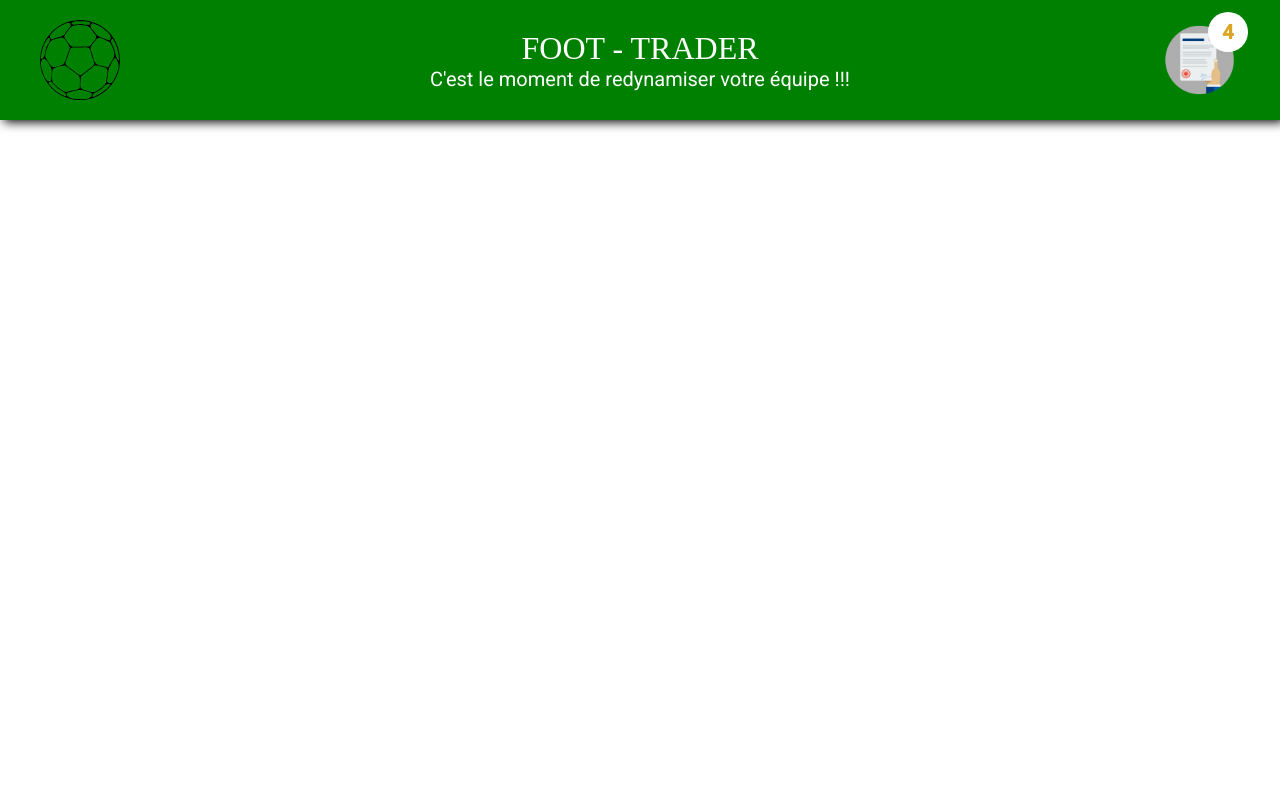
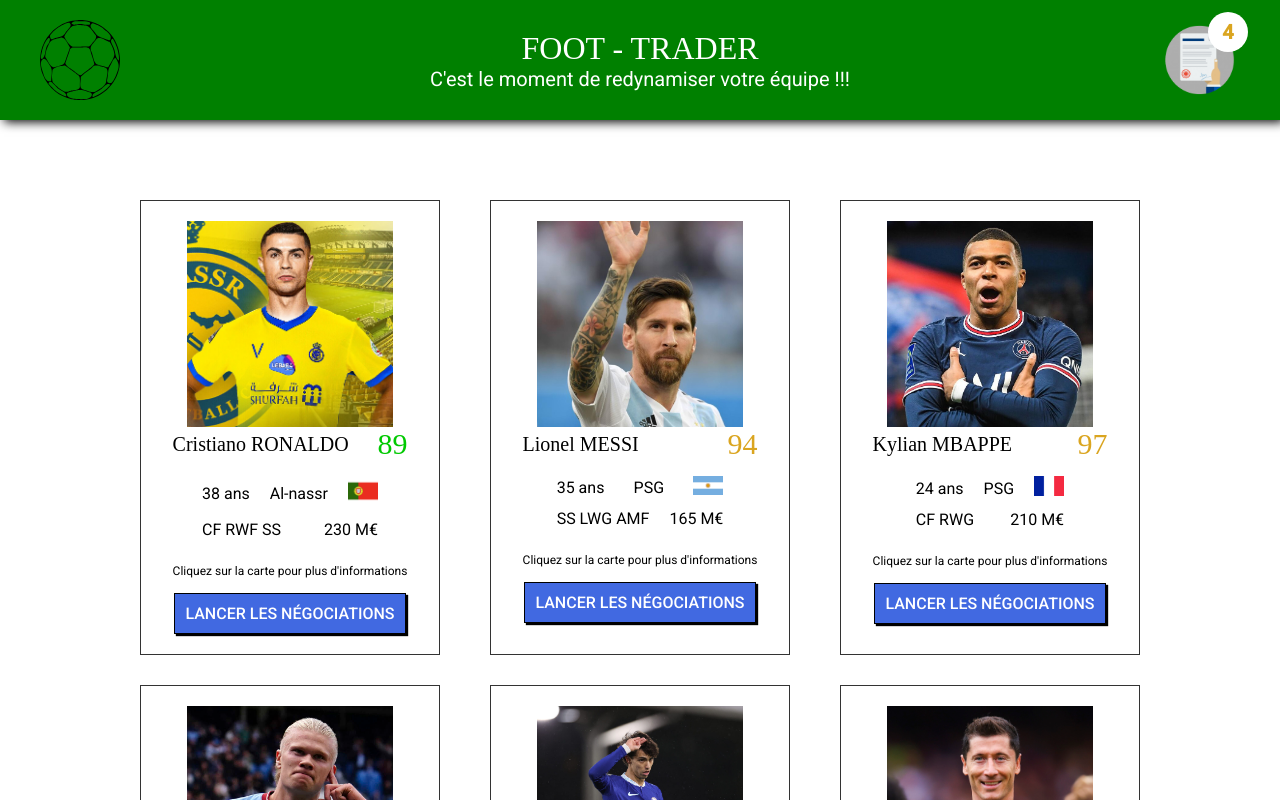
Before and after one commit to NanmegniNgassam/foot-trader, a React (Create React App) app: page / in a window 1280 px wide. Shown: the top 800 px of the page. Built offline with nearby package versions, Linux system fonts and the light colour scheme; a web font is replaced by a local one.

Commit message:
core PlayerList component

```diff
--- a/src/components/App.js
+++ b/src/components/App.js
@@ -2,7 +2,7 @@
 import '../styles/App.css'
 import Banner from './Banner';
 import Cart from './Cart';
-/*{import Footer from './Footer';}*/
+import Footer from './Footer';
 import PlayerList from './PlayerList';
 
 function App() {
@@ -15,7 +15,7 @@
         <PlayerList />
         <Cart isShownMenu={isShownMenu} setIsShownMenu={setIsShownMenu} />
       </main>
-      {/*<Footer />*/}
+      <Footer />
     </div>
   );
 }
--- a/src/components/Footer.js
+++ b/src/components/Footer.js
@@ -1,4 +1,3 @@
-import footerImg from '../assets/images/footer-image.jpg';
 import pisoft from '../assets/images/pisoft.png';
 import openClassRoom from '../assets/images/Logo_OpenClassrooms.png';
 import coursera from '../assets/images/coursera_logo.png'
--- /dev/null
+++ b/src/components/PlayerData.js
@@ -0,0 +1,46 @@
+import '../styles/PlayerData.css'
+
+const PlayerData = ({player, isCardClicked, setIsCardClicked}) => {
+    return (!isCardClicked) ? (
+        <div className='data-first-face'>
+            <p>
+                <span>{player.age} ans</span>
+                <span>{player.currentClub}</span>
+                <span> <img src={player.nationality} alt={player.description} /></span>
+            </p>
+            <p>
+                <span>{player.position.join(' ')}</span>
+                <span>{player.transfertAmount} M€</span>
+            </p>
+        </div>
+    ) : (
+        <div className='data-first-face data-second-face'>
+            <p>
+                <span>Taille : {player.height} cm</span>
+                <span>Poids : {player.weight} kg</span>
+            </p>
+            <p>
+                <span>Pied fort : {(player.strongFoot === 'R') ? 'Droit' : 'Gauche'}</span>
+                <span
+                    style={(player.speed >= 90) ? {color : 'goldenrod'}: {color : '#00c900'}}
+                >
+                    Vitesse : {player.speed}
+                </span>
+            </p>
+            <p>
+                <span
+                    style={(player.precision >= 90) ? {color : 'goldenrod'}: {color : '#00c900'}}
+                >
+                    Précision : {player.precision}
+                </span>
+                <span
+                    style={(player.pass >= 90) ? {color : 'goldenrod'}: {color : '#00c900'}}
+                >
+                    Passe : {player.pass}
+                </span>
+            </p>
+        </div>
+    );
+}
+
+export default PlayerData;
--- /dev/null
+++ b/src/components/PlayerItem.js
@@ -0,0 +1,35 @@
+import { useState } from 'react';
+import '../styles/PlayerItem.css';
+import PlayerData from './PlayerData';
+
+const PlayerItem = ({player}) => {
+    const [isCardClicked, setIsCardClicked] = useState(false);
+    const [isListed, setIsListed] = useState(false); // Etat du cart sur sa présence ou non;
+    const textAction = (isListed) ? 'Négociations en cours ...' : 'Lancer les négociations';
+
+    return (
+        <li className="playerItem" key={player.id} onClick={() => setIsCardClicked(!isCardClicked)}>
+
+            <img src={player.cover} alt={player.description} />
+
+            <div className="player-informations">
+                <p>
+                    <span className='player-name title'>{player.name}</span>
+                    <span
+                        className='player-grade title'
+                        style={(player.grade >= 90) ? {color : 'goldenrod'} : {color : '#00c900'}}
+                    >
+                        {player.grade}
+                    </span>
+                </p>
+
+                <PlayerData player={player} isCardClicked={isCardClicked} setIsCardClicked={setIsCardClicked} />
+
+                <p className='hint' >Cliquez sur la carte pour plus d'informations</p>
+                <span className='action-btn' onClick={() => setIsListed(true)}> {textAction} </span>
+            </div>
+        </li>
+    );
+}
+
+export default PlayerItem;
--- a/src/components/PlayerList.js
+++ b/src/components/PlayerList.js
@@ -1,11 +1,16 @@
-/*{import playerList from '../datas/playerList';}*/
+import playerList from '../datas/playerList';
 import '../styles/PlayerList.css'
+import PlayerItem from './PlayerItem';
 
 function PlayerList() {
 
     return (
         <section className='list-layout'>
-
+            <ul className="shopping-list">
+                {playerList.map((player) => (
+                    <PlayerItem player={player}/>
+                ))}
+            </ul>
         </section>
     );
 }
--- a/src/datas/playerList.js
+++ b/src/datas/playerList.js
@@ -41,7 +41,7 @@
 import Spain from '../assets/images/countries/Spain.png'
 import Cameroon from '../assets/images/countries/Cameroon.png'
 
-export const playerList = [
+const playerList = [
   {
     id : '1cr',
     name : 'Cristiano RONALDO',
@@ -657,5 +657,7 @@
     pass : 91,
     speed : 92,
     agility : 90
-  },
+  }
 ]
+
+export default playerList;
--- a/src/styles/App.css
+++ b/src/styles/App.css
@@ -0,0 +1,3 @@
+.main-layout {
+    position: relative;
+}
--- a/src/styles/Banner.css
+++ b/src/styles/Banner.css
@@ -5,7 +5,7 @@
     background-color: #008000;
     padding: 20px 40px;
     box-shadow: 4px 2px 10px;
-    margin-bottom: 40px;
+    margin-bottom: 80px;
 }
 
 .img-container, .cart-icon {
--- a/src/styles/Cart.css
+++ b/src/styles/Cart.css
@@ -2,11 +2,13 @@
     padding: 10px;
     position: absolute;
     right: 0;
+    top: 0;
     box-shadow: -4px -4px 20px;
     display: flex;
     flex-direction: column;
     gap: 20px;
     max-width: 400px;
+    background-color: #FFFFFF;
 }
 .cart-layout div > span {
     display: block;
--- /dev/null
+++ b/src/styles/PlayerData.css
@@ -0,0 +1,19 @@
+.data-first-face p {
+    display: flex;
+    justify-content: space-between;
+    gap: 20px;
+    align-items: center;
+    width: 100%;
+    margin-bottom: 10px;
+}
+.data-first-face p span {
+    text-align: center;
+}
+
+.data-first-face span img {
+    width: 30px;
+}
+
+.data-second-face p {
+    margin-bottom: 2px;
+}
--- /dev/null
+++ b/src/styles/PlayerItem.css
@@ -0,0 +1,54 @@
+.playerItem {
+    display: flex;
+    flex-direction: column;
+    align-items: center;
+    align-content: space-between;
+    padding: 20px;
+    max-width: 300px;
+    border: 1px solid #333;
+    cursor: pointer;
+
+}
+
+.playerItem > img{
+    width: 80%;
+    margin: 0 auto;
+}
+
+.playerItem .player-informations {
+    display: flex;
+    flex-direction: column;
+    justify-content: space-between;
+    align-items: center;
+    gap: 15px;
+}
+.playerItem .player-informations > p {
+    display: flex;
+    width: 100%;
+    justify-content: space-between;
+    align-items: center;
+}
+.playerItem .player-informations .player-name {
+    font-size: 20px;
+}
+.playerItem .player-informations .player-grade {
+    font-size: 30px;
+}
+.playerItem .player-informations .hint {
+    font-size: 12px;
+}
+.playerItem .player-informations .action-btn {
+    border: 1px solid black;
+    padding: 10px;
+    background-color: #4169e1;
+    box-shadow: 2px 2px 1px black;
+    color: #FFFFFF;
+    font-weight: 500;
+    cursor: pointer;
+    transition: 1s cubic-bezier(0.075, 0.82, 0.165, 1);
+    text-transform: uppercase;
+}
+.playerItem .player-informations .action-btn:hover {
+    color: #4169e1;
+    background-color: #FFFFFF;
+}
--- a/src/styles/PlayerList.css
+++ b/src/styles/PlayerList.css
@@ -0,0 +1,13 @@
+.list-layout {
+    max-width: 1000px;
+    margin: 0 auto;
+    margin-bottom: 80px;
+}
+
+.list-layout ul {
+    list-style-type: none;
+    display: grid;
+    grid-template-columns: 1fr 1fr 1fr;
+    row-gap: 30px;
+    column-gap: 50px;
+}
```
Also changed, not shown: src/assets/images/countries/Cameroon.png.
